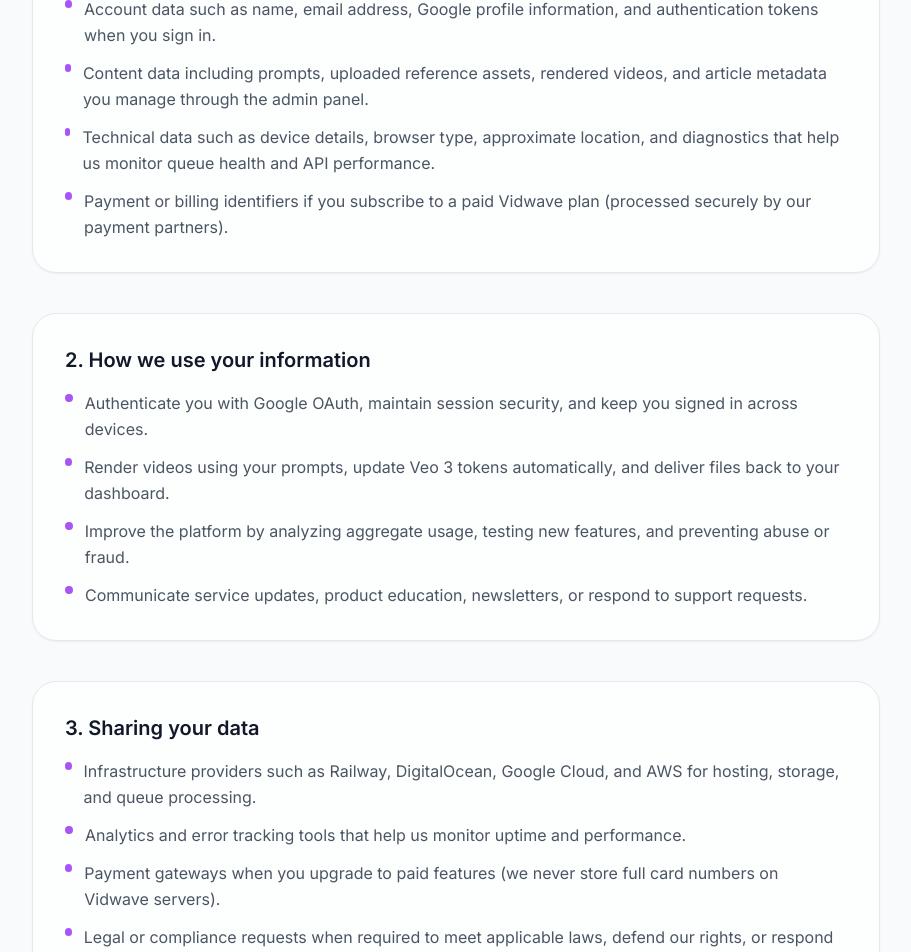
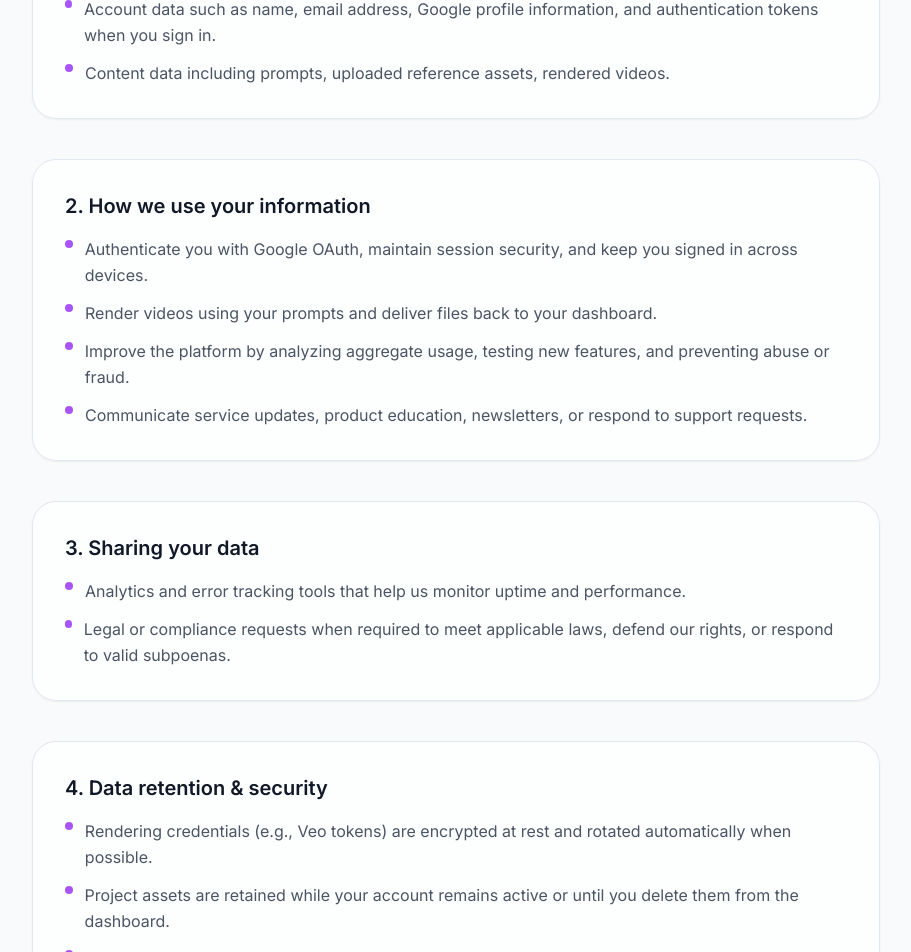
Before and after one commit to qadeerTruesofts/Flow_Frontend, a Next.js app: page /privacy in a window 1280 px wide. Shown: the part 620-1572 px from the top of the page, without its empty margins (184-1095 px from the left). Built offline with nearby package versions, Linux system fonts and the light colour scheme; no server answers.

Commit message:
fixed privacy page

```diff
--- a/src/app/privacy/page.tsx
+++ b/src/app/privacy/page.tsx
@@ -6,16 +6,15 @@ const sections = [
     title: '1. Information we collect',
     content: [
       'Account data such as name, email address, Google profile information, and authentication tokens when you sign in.',
-      'Content data including prompts, uploaded reference assets, rendered videos, and article metadata you manage through the admin panel.',
-      'Technical data such as device details, browser type, approximate location, and diagnostics that help us monitor queue health and API performance.',
-      'Payment or billing identifiers if you subscribe to a paid Vidwave plan (processed securely by our payment partners).',
+      'Content data including prompts, uploaded reference assets, rendered videos.',
+
     ],
   },
   {
     title: '2. How we use your information',
     content: [
       'Authenticate you with Google OAuth, maintain session security, and keep you signed in across devices.',
-      'Render videos using your prompts, update Veo 3 tokens automatically, and deliver files back to your dashboard.',
+      'Render videos using your prompts  and deliver files back to your dashboard.',
       'Improve the platform by analyzing aggregate usage, testing new features, and preventing abuse or fraud.',
       'Communicate service updates, product education, newsletters, or respond to support requests.',
     ],
@@ -23,9 +22,9 @@ const sections = [
   {
     title: '3. Sharing your data',
     content: [
-      'Infrastructure providers such as Railway, DigitalOcean, Google Cloud, and AWS for hosting, storage, and queue processing.',
+
       'Analytics and error tracking tools that help us monitor uptime and performance.',
-      'Payment gateways when you upgrade to paid features (we never store full card numbers on Vidwave servers).',
+
       'Legal or compliance requests when required to meet applicable laws, defend our rights, or respond to valid subpoenas.',
     ],
   },
```
